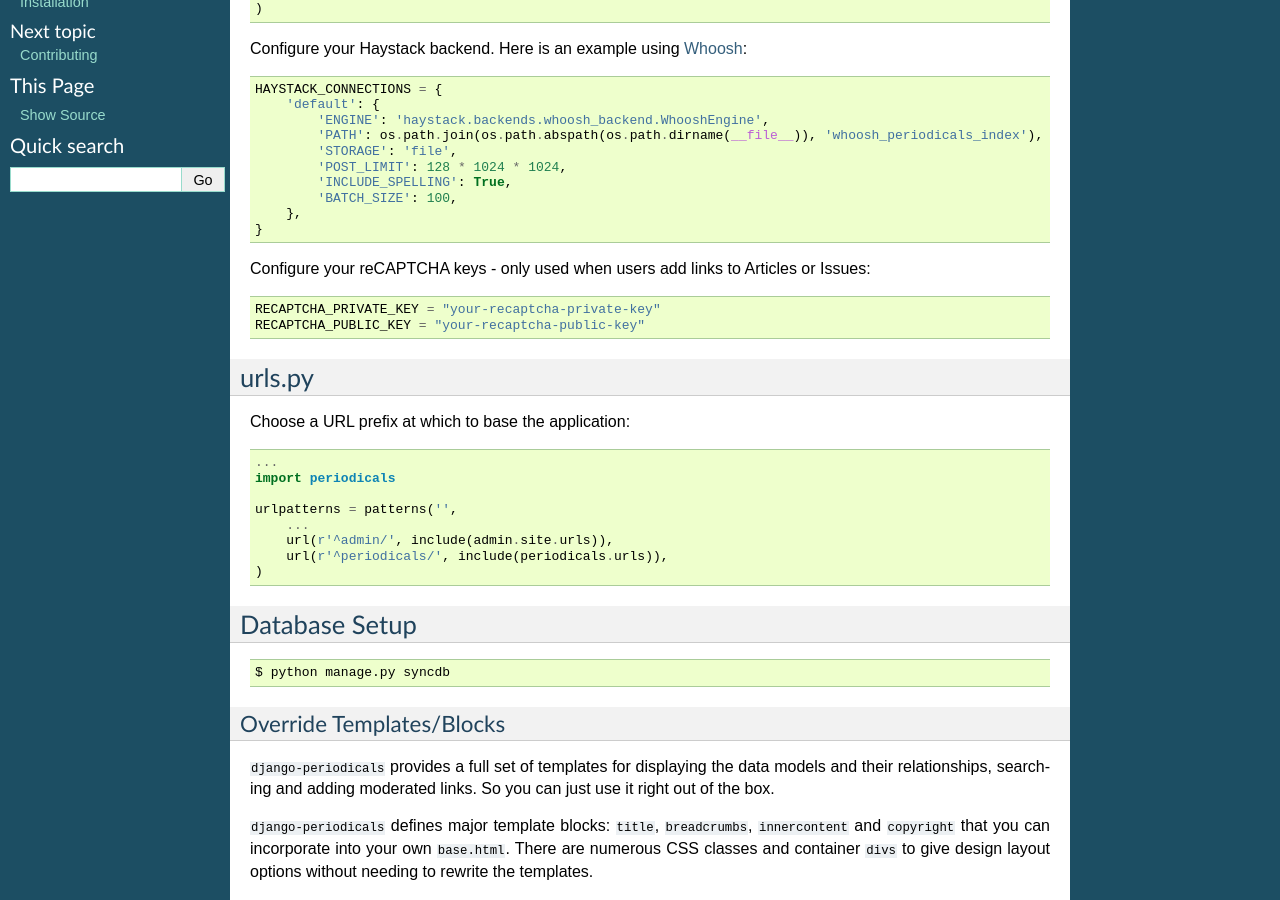
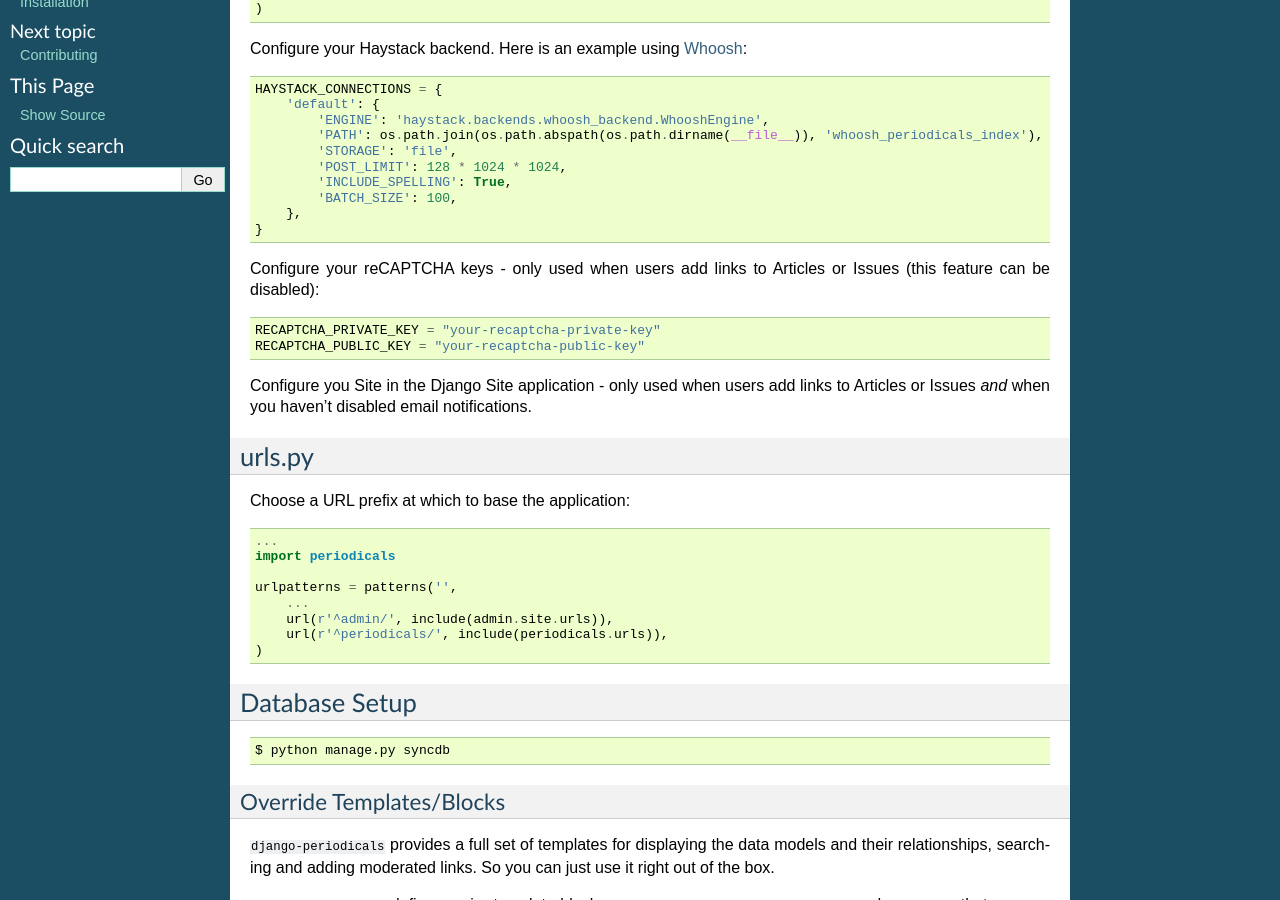
Before and after one commit to saschwarz/django-periodicals, a Sphinx documentation site: the page built from docs/usage.rst, in a window 1280 px wide and 900 px high, scrolled down 325 px. Built offline with Sphinx 7.4.7, drawn with Linux system fonts in a browser that asks for light colours; some of the changed text lies outside the part shown.

Commit message:
Allow email notifications to be disabled - updated docs

```diff
--- a/README.rst
+++ b/README.rst
@@ -133,7 +133,7 @@
 
     * Tag cloud.
 
-* Moderated user added links of blog posts and other web resources to each Issue and Article. Spam protection by `reCAPTCHA <http://www.google.com/recaptcha>`_ and requiring approval by the admin.
+* Moderated user added links of blog posts and other web resources to each Issue and Article. Spam protection by `reCAPTCHA <http://www.google.com/recaptcha>`_ and requiring approval by the admin. This feature can be disabled via setting.
 
 * Django admin forms for data entry.
 
--- a/docs/usage.rst
+++ b/docs/usage.rst
@@ -35,12 +35,14 @@
         },
     }
 
-Configure your reCAPTCHA keys - only used when users add links to Articles or Issues:
+Configure your reCAPTCHA keys - only used when users add links to Articles or Issues (this feature can be disabled):
 
 .. code-block :: python
 
     RECAPTCHA_PRIVATE_KEY = "your-recaptcha-private-key"
     RECAPTCHA_PUBLIC_KEY = "your-recaptcha-public-key"
+
+Configure you Site in the Django Site application - only used when users add links to Articles or Issues *and* when you haven't disabled email notifications.
 
 
 urls.py
@@ -151,6 +153,11 @@
 
    PERIODICALS_LINKS_ENABLED = False
 
+By default when links are added an email is sent to managers configured for the Site in the Django admin. To disable this feature add this to ``settings.py``:
+
+.. code-block :: python
+
+   PERIODICALS_EMAIL_NOTIFY = False
 
 Entering Data
 =============
```
Also changed, not shown: other parts of README.rst (+1 -1 lines), 3 other files.
